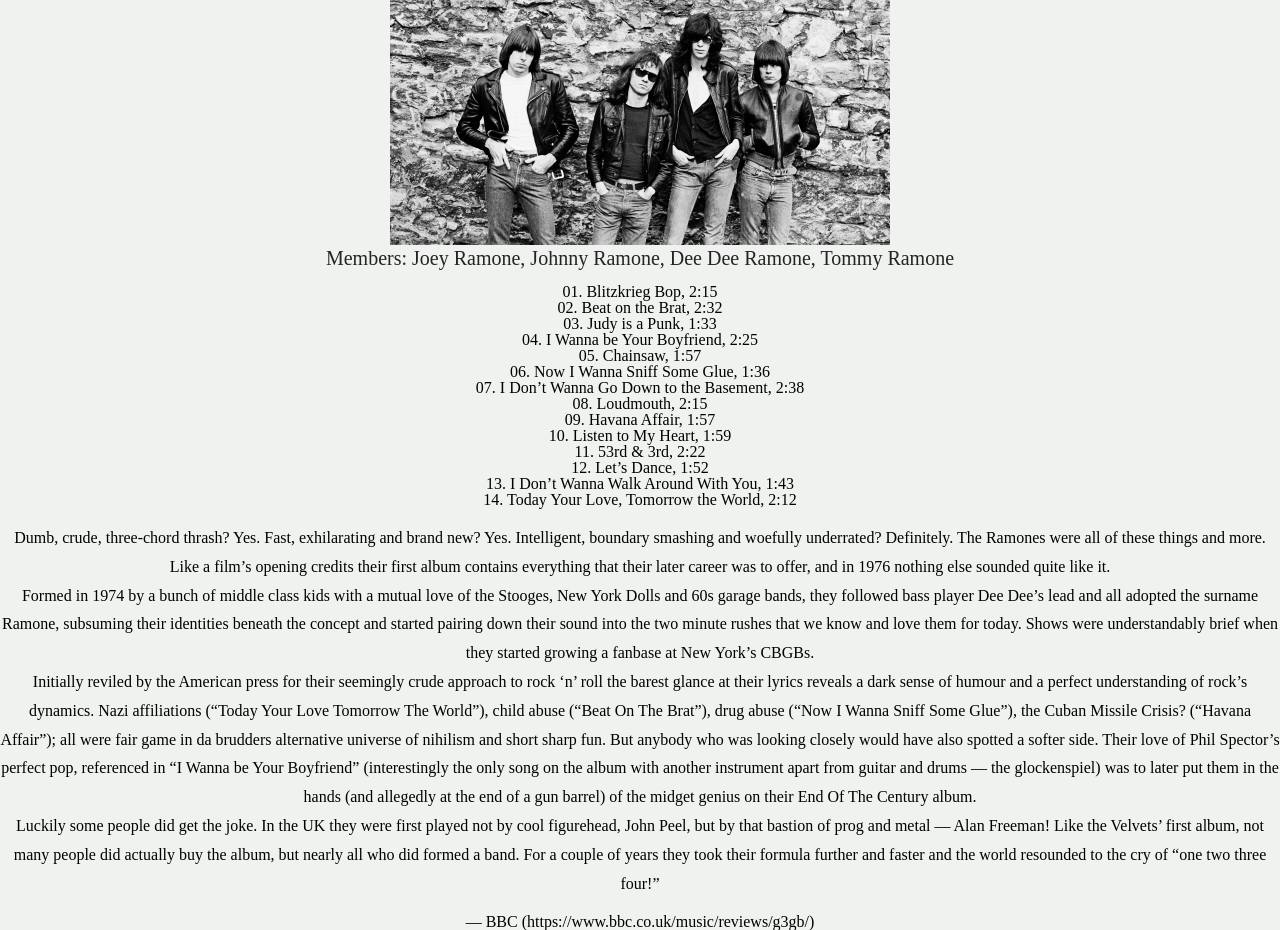
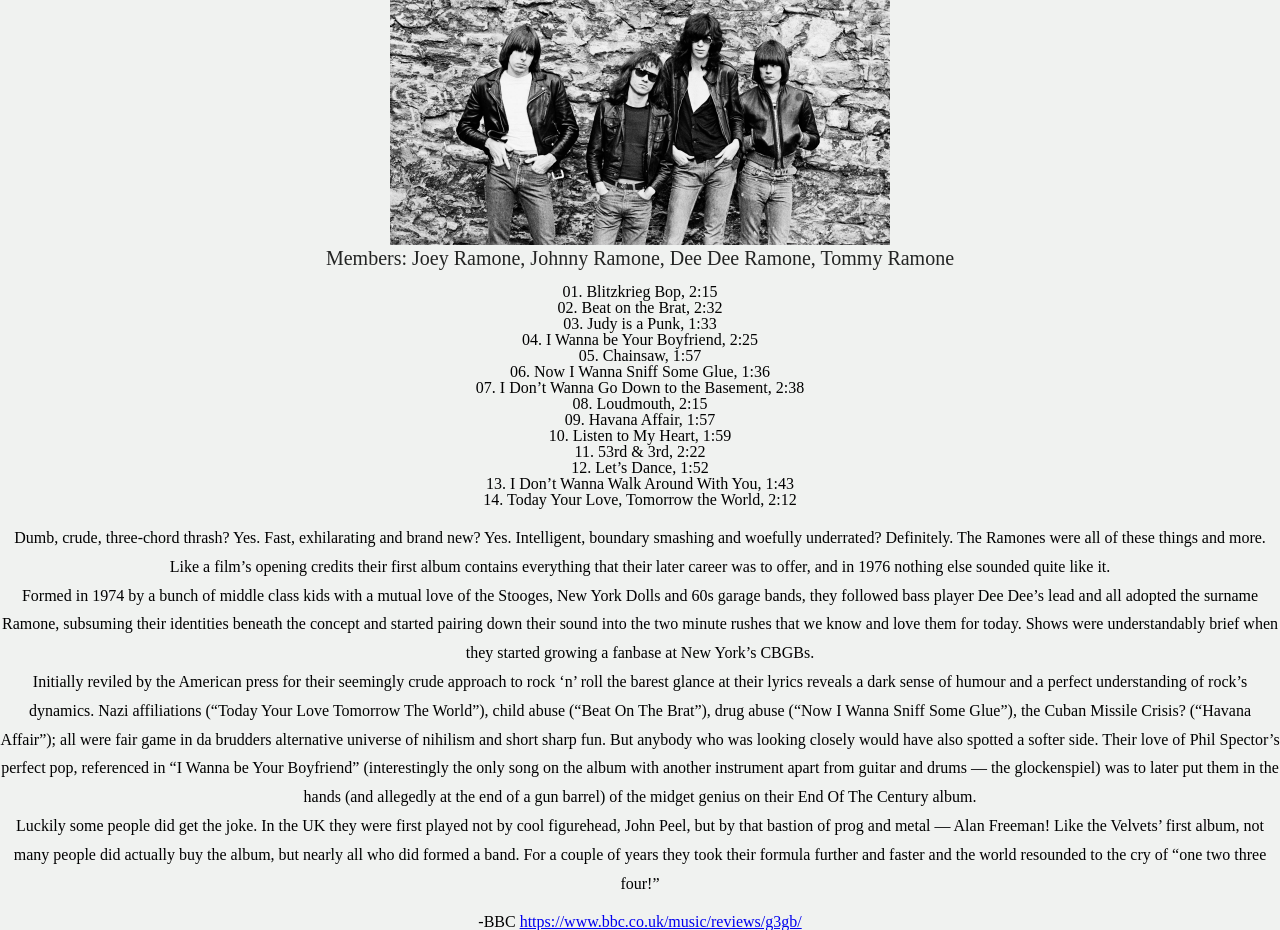
Before and after one commit to makowskib/assignment-1--intro-to-internet-programming--cs-275--spring-2020, a plain HTML site: page index.html in a window 1280 px wide. Shown: the part 65-995 px from the top of the page. Drawn offline with Linux system fonts and the light colour scheme.

Commit message:
added a href for link to website

```diff
--- a/index.html
+++ b/index.html
@@ -44,7 +44,7 @@
     <br>
 </main>
 <footer>
-    <p>— BBC (https://www.bbc.co.uk/music/reviews/g3gb/)</p>
+    <p> -BBC <a href="https://www.bbc.co.uk/music/reviews/g3gb/">https://www.bbc.co.uk/music/reviews/g3gb/</a></p>
 </footer>
 </body>
 </html>
```
